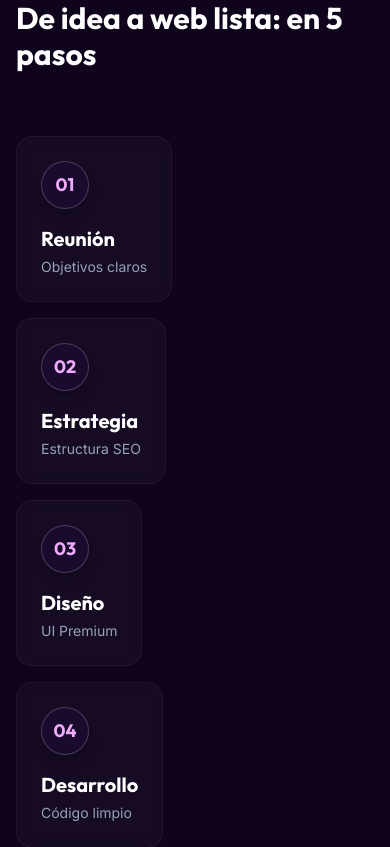
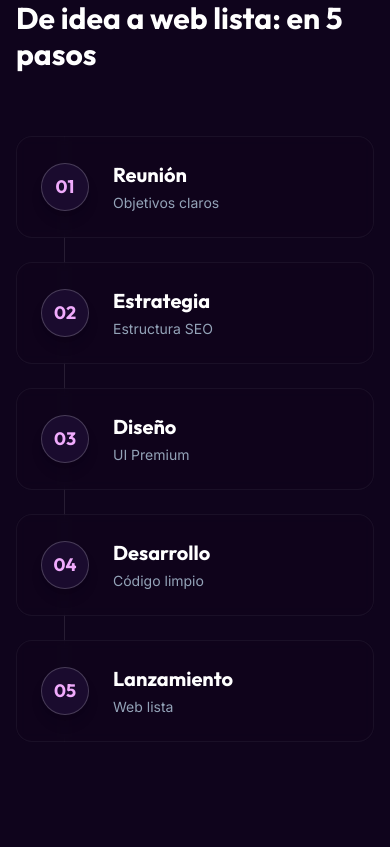
Before and after one commit to Fran-thata/dise-o_web, a React (Vite) app: page / in a window 390 px wide. Shown: the part 4560-5407 px from the top of the page. Built offline with nearby package versions, Linux system fonts and the light colour scheme.

Commit message:
feat(Process): Improve layout and visual connectors
Enhances the "Our Process" section with improved mobile layout and clearer visual connectors between steps. Introduces a continuous vertical line for mobile and refines desktop connectors for a more polished look.

```diff
--- a/components/Process.tsx
+++ b/components/Process.tsx
@@ -23,20 +23,26 @@ const Process: React.FC = () => {
         </div>
 
         <div className="relative">
-          {/* Mobile Vertical / Desktop Horizontal */}
-          <div className="grid grid-cols-1 md:grid-cols-5 gap-4">
+          {/* Mobile Continuous Vertical Line */}
+          <div className="md:hidden absolute left-[3rem] top-0 bottom-0 w-[1px] bg-white/10"></div>
+
+          <div className="grid grid-cols-1 md:grid-cols-5 gap-6 md:gap-4 relative">
             {steps.map((step, index) => (
-              <Reveal key={index} delay={index * 100} className="h-full">
+              <Reveal key={index} delay={index * 100} className="h-full" width="100%">
                 <div className="relative group h-full">
-                  {/* Connector Line Desktop */}
+                  {/* Desktop Connector Line */}
                   <div className="hidden md:block absolute top-6 left-1/2 w-full h-[1px] bg-white/10 -z-10 group-last:hidden"></div>
 
-                  <div className="glass-card p-6 rounded-2xl hover:bg-white/5 transition-colors border-white/5 h-full">
-                    <div className="w-12 h-12 rounded-full bg-bg-800 border border-white/20 flex items-center justify-center text-primary-400 font-bold font-display text-lg mb-4 shadow-lg group-hover:scale-110 transition-transform duration-300">
+                  <div className="glass-card p-6 rounded-2xl hover:bg-white/5 transition-colors border-white/5 h-full flex flex-row md:flex-col items-center md:items-start gap-6 md:gap-0 bg-bg-900/80 md:bg-transparent backdrop-blur-sm md:backdrop-blur-none">
+                    {/* Circle Number */}
+                    <div className="w-12 h-12 rounded-full bg-bg-800 border border-white/20 flex items-center justify-center text-primary-400 font-bold font-display text-lg md:mb-4 shadow-lg group-hover:scale-110 transition-transform duration-300 flex-shrink-0 z-10 relative">
                       {step.num}
                     </div>
-                    <h3 className="text-xl font-bold text-white mb-1 font-display">{step.title}</h3>
-                    <p className="text-sm text-slate-400">{step.desc}</p>
+                    {/* Text */}
+                    <div className="text-left">
+                      <h3 className="text-xl font-bold text-white mb-1 font-display">{step.title}</h3>
+                      <p className="text-sm text-slate-400">{step.desc}</p>
+                    </div>
                   </div>
                 </div>
               </Reveal>
```
